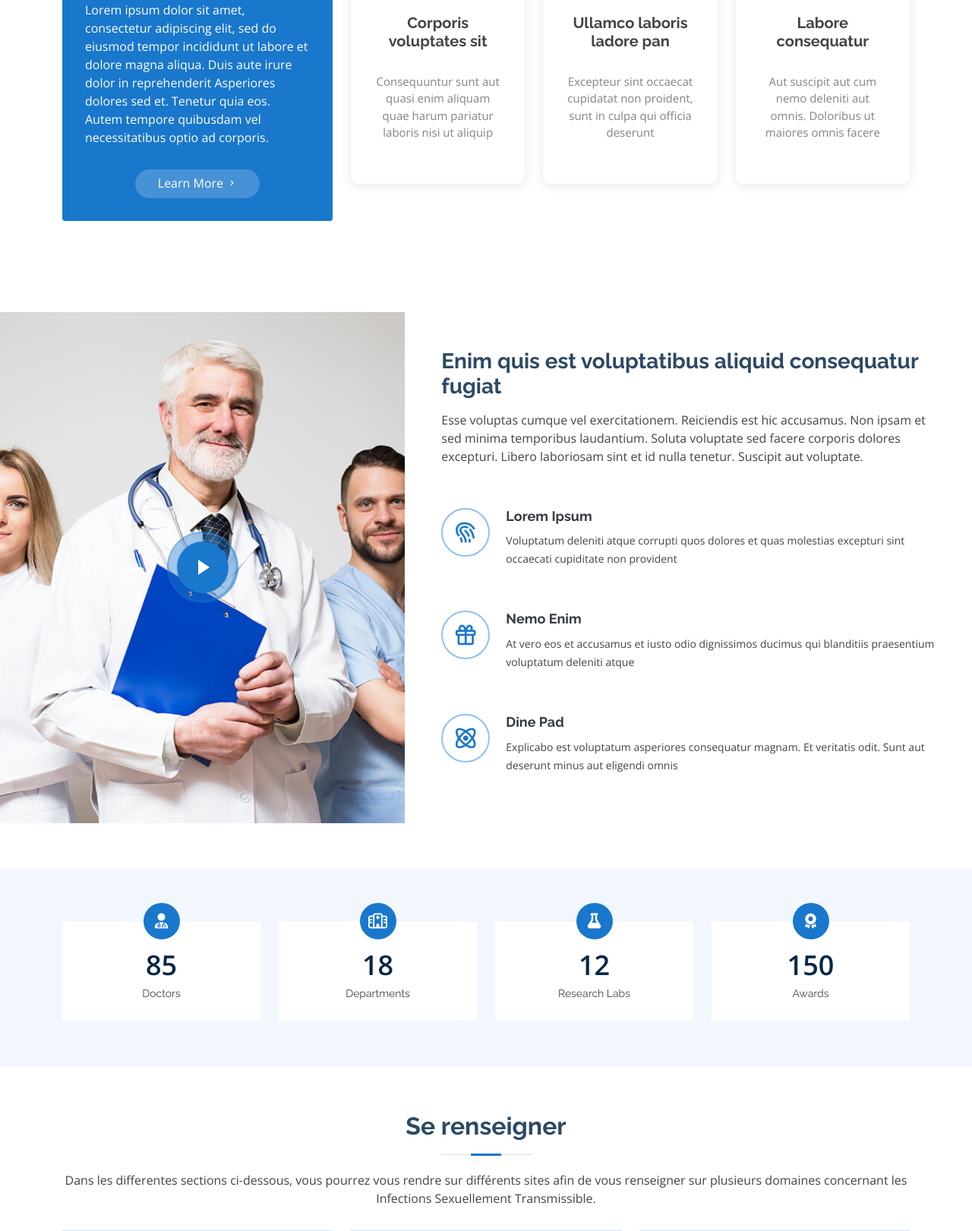
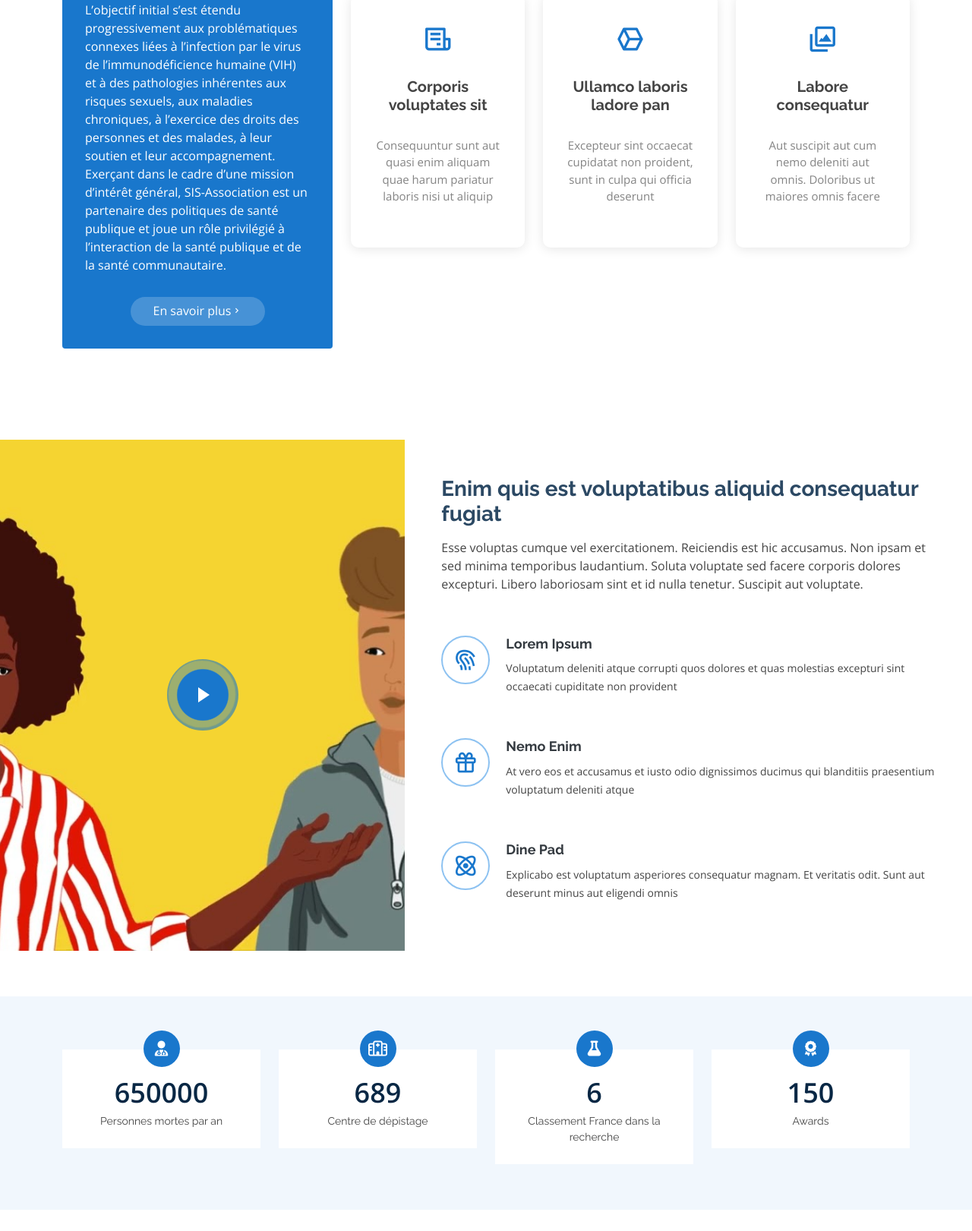
Before and after one commit to luis-doudeau/SIDAInfo, a Flask app: page / in a window 1280 px wide. Shown: the part 721-2342 px from the top of the page at 76% size. Run offline with Flask 2, Linux system fonts and the light colour scheme; some libraries are stand-ins or nearby versions.

Commit message:
dernier ptn de commit de merde

```diff
--- a/myapp/app/templates/index.html
+++ b/myapp/app/templates/index.html
@@ -103,7 +104,7 @@
       <h1>Bienvenue sur </h1>
       <h1>SIS Info</h1>
       <h2>Devenez acteur de votre vie sexuelle</h2>
-      <a href="#about" class="btn-get-started scrollto">Get Started</a>
+      <a href="#about" class="btn-get-started scrollto">C'est parti</a>
     </div>
     <div class="banniere-sidaction" style="margin-right: 30%;"><a href="https://don.sidaction.org/?gl_campagne=VWEBBAN&utm_source=Banniere2021&utm_medium=banniere&utm_campaign=Sidaction2021&utm_content=Banniere_300-250"><img border="0" src="https://medias.sidaction.org/ban/2021/Sidaction2021_300-250px.gif" alt="Sidaction" /></a></div>
   </section><!-- End Hero -->
@@ -117,13 +118,13 @@
         <div class="row">
           <div class="col-lg-4 d-flex align-items-stretch">
             <div class="content">
-              <h3>Why Choose Medilab?</h3>
+              <h3>Pourquoi SIS Info ?</h3>
               <p>
-                Lorem ipsum dolor sit amet, consectetur adipiscing elit, sed do eiusmod tempor incididunt ut labore et dolore magna aliqua. Duis aute irure dolor in reprehenderit
-                Asperiores dolores sed et. Tenetur quia eos. Autem tempore quibusdam vel necessitatibus optio ad corporis.
+                L’objectif initial s’est étendu progressivement aux problématiques connexes liées à l’infection par le virus de l’immunodéficience humaine (VIH) et à des pathologies inhérentes aux risques sexuels, aux maladies chroniques, à l’exercice des droits des personnes et des malades, à leur soutien et leur accompagnement.
+                Exerçant dans le cadre d’une mission d’intérêt général, SIS-Association est un partenaire des politiques de santé publique et joue un rôle privilégié à l’interaction de la santé publique et de la santé communautaire.
               </p>
               <div class="text-center">
-                <a href="#" class="more-btn">Learn More <i class="bx bx-chevron-right"></i></a>
+                <a href="https://www.sida-info-service.org/sis-association/" class="more-btn">En savoir plus<i class="bx bx-chevron-right"></i></a>
               </div>
             </div>
           </div>
@@ -205,24 +206,24 @@
           <div class="col-lg-3 col-md-6">
             <div class="count-box">
               <i class="fas fa-user-md"></i>
-              <span data-purecounter-start="0" data-purecounter-end="85" data-purecounter-duration="1" class="purecounter"></span>
-              <p>Doctors</p>
+              <span data-purecounter-start="0" data-purecounter-end="650000" data-purecounter-duration="1" class="purecounter"></span>
+              <p>Personnes mortes par an</p>
             </div>
           </div>
 
           <div class="col-lg-3 col-md-6 mt-5 mt-md-0">
             <div class="count-box">
               <i class="far fa-hospital"></i>
-              <span data-purecounter-start="0" data-purecounter-end="18" data-purecounter-duration="1" class="purecounter"></span>
-              <p>Departments</p>
+              <span data-purecounter-start="0" data-purecounter-end="689" data-purecounter-duration="1" class="purecounter"></span>
+              <p>Centre de dépistage</p>
             </div>
           </div>
 
           <div class="col-lg-3 col-md-6 mt-5 mt-lg-0">
             <div class="count-box">
               <i class="fas fa-flask"></i>
-              <span data-purecounter-start="0" data-purecounter-end="12" data-purecounter-duration="1" class="purecounter"></span>
-              <p>Research Labs</p>
+              <span data-purecounter-start="0" data-purecounter-end="6" data-purecounter-duration="1" class="purecounter"></span>
+              <p>Classement France dans la recherche</p>
             </div>
           </div>
 
```
Also changed, not shown: other parts of myapp/app/templates/index.html (+2 -1 lines), myapp/app/static/img/about.jpg, 1 other file.
